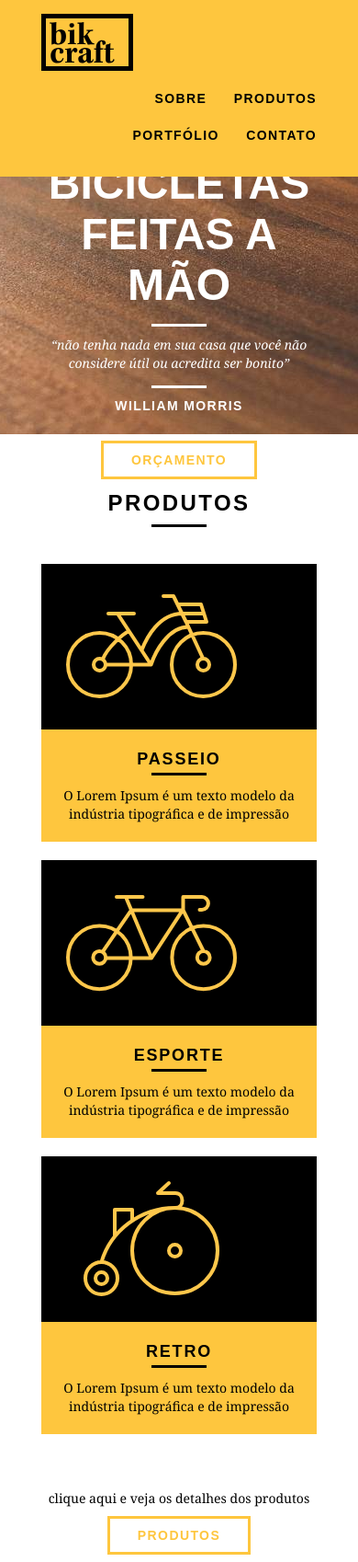
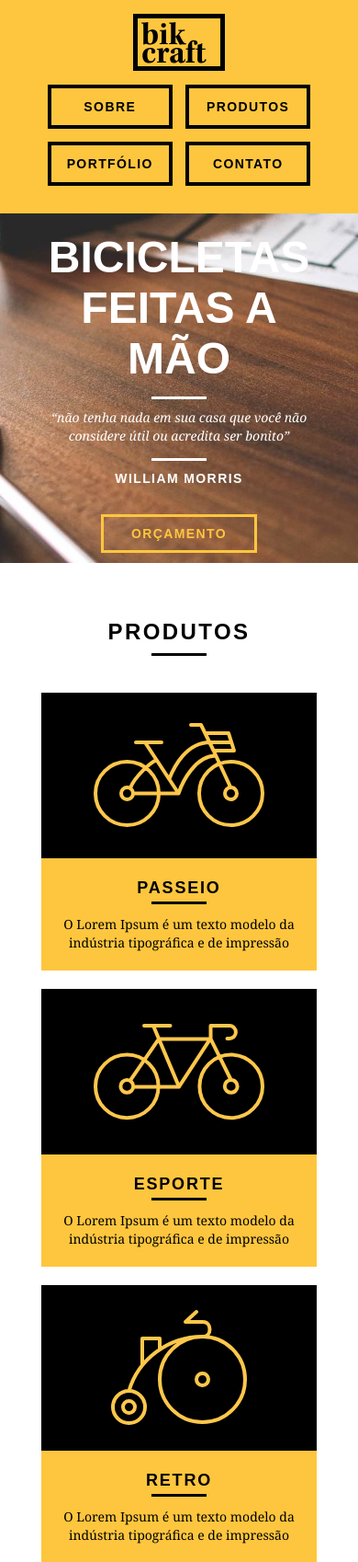
Before and after one commit to MurilloMelgaco/bikcraft, a PHP site: page /index.html in a window 390 px wide. Shown: the top 1698 px of the page at 92% size. Run offline with PHP 8.4, Linux system fonts and the light colour scheme.

Commit message:
tornando telas responsivas

```diff
--- a/contato.html
+++ b/contato.html
@@ -8,6 +8,7 @@
 		<link rel="stylesheet" href="css/grid.css">
 		<link rel="stylesheet" href="css/style.css">
 		<link rel="stylesheet" href="css/contato.css">
+		<link rel="stylesheet" href="css/responsivo.css">
 	</head>
 	<body>
 
--- /dev/null
+++ b/css/responsivo.css
@@ -0,0 +1,49 @@
+/*Estilo para tablet*/
+@media only screen and (min-width: 788px) and (max-width: 979px) {
+
+
+
+}
+
+/*Estilo para smartphone*/
+@media only screen and (max-width: 787px) {
+
+/*Header*/
+.header {
+	position: relative;
+	padding-bottom: 0px;
+}
+
+.header img {
+	margin: 0 auto 10px auto;
+}
+
+.header_menu {
+	text-align: center;
+}
+
+.header_menu ul li {
+	margin: 5px;
+}
+
+.header_menu ul li a {
+	border: 4px solid #000;
+	width: 136px;
+	display: block;
+	float: left;
+}
+
+.header_menu ul li a:hover {
+	border-color: #fff;
+}
+
+/*Introdução*/
+
+.introducao {
+	margin-top: 0px;
+	padding-top: 20px;
+	background: url("../img/bg-mobile.jpg") no-repeat center;
+	background-size: cover;
+}
+
+}
--- a/css/style.css
+++ b/css/style.css
@@ -90,13 +90,13 @@ img {
 	text-align: right;
 }
 
-.header_menu ul li{
+.header_menu ul li {
 	display: inline-block;
 	margin-left: 25px;
 	margin-top: 20px;
 }
 
-.header_menu ul li a{
+.header_menu ul li a {
 	color: #000;
 	font-weight: bold;
 	text-transform: uppercase;
@@ -192,9 +192,13 @@ img {
 	padding: 60px 0;
 }
 
-.produtos_lista li{
+.produtos_lista li {
 	background: #fec63e;
 	text-align: center;
+}
+
+.produtos_lista li img {
+	margin: 0 auto;
 }
 
 .produtos_lista li h3 {
--- a/index.html
+++ b/index.html
@@ -7,6 +7,7 @@
 		<link rel="stylesheet" href="css/reset.css">
 		<link rel="stylesheet" href="css/grid.css">
 		<link rel="stylesheet" href="css/style.css">
+		<link rel="stylesheet" href="css/responsivo.css">
 	</head>
 	<body>
 
--- a/portfolio.html
+++ b/portfolio.html
@@ -8,6 +8,7 @@
 		<link rel="stylesheet" href="css/grid.css">
 		<link rel="stylesheet" href="css/style.css">
 		<link rel="stylesheet" href="css/portfolio.css">
+		<link rel="stylesheet" href="css/responsivo.css">
 	</head>
 	<body>
 
--- a/produtos.html
+++ b/produtos.html
@@ -8,6 +8,7 @@
 		<link rel="stylesheet" href="css/grid.css">
 		<link rel="stylesheet" href="css/style.css">
 		<link rel="stylesheet" href="css/produtos.css">
+		<link rel="stylesheet" href="css/responsivo.css">
 	</head>
 	<body>
 
--- a/sobre.html
+++ b/sobre.html
@@ -8,6 +8,7 @@
 		<link rel="stylesheet" href="css/grid.css">
 		<link rel="stylesheet" href="css/style.css">
 		<link rel="stylesheet" href="css/sobre.css">
+		<link rel="stylesheet" href="css/responsivo.css">
 	</head>
 	<body>
 
```
